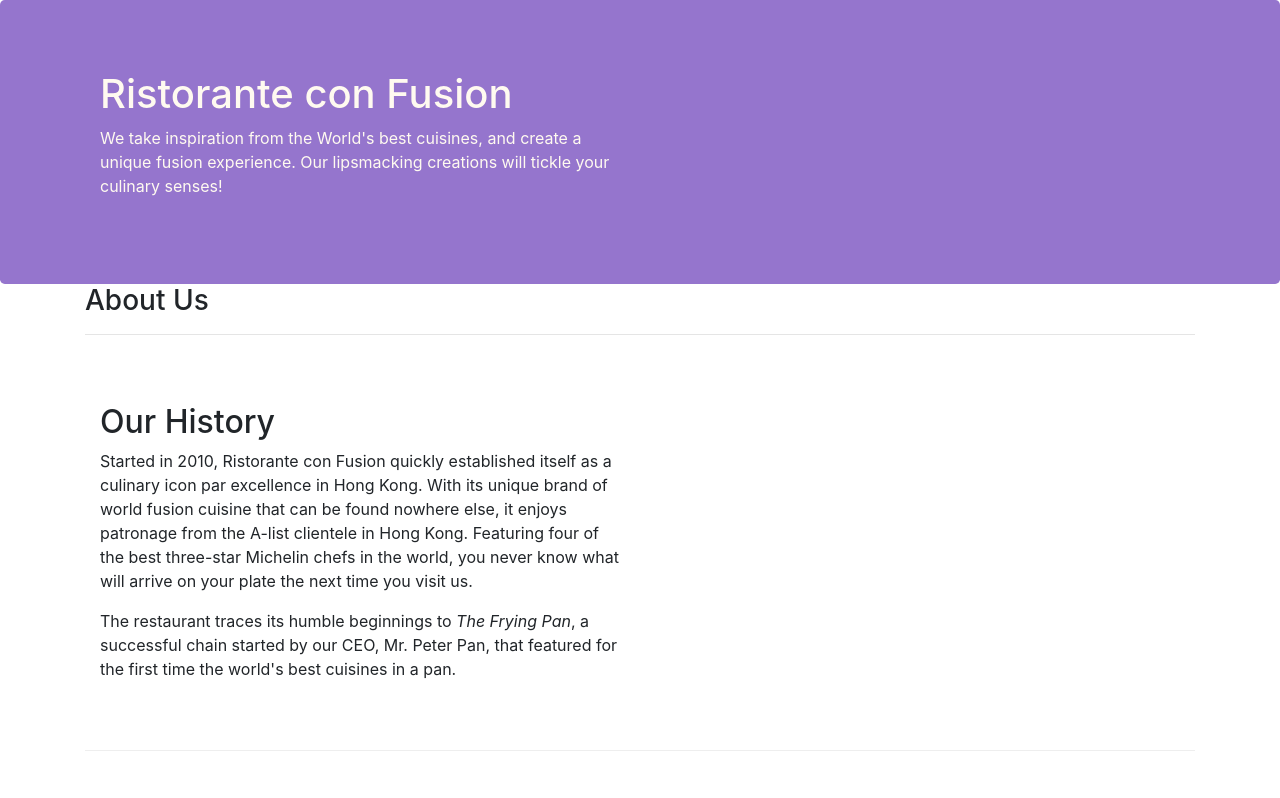
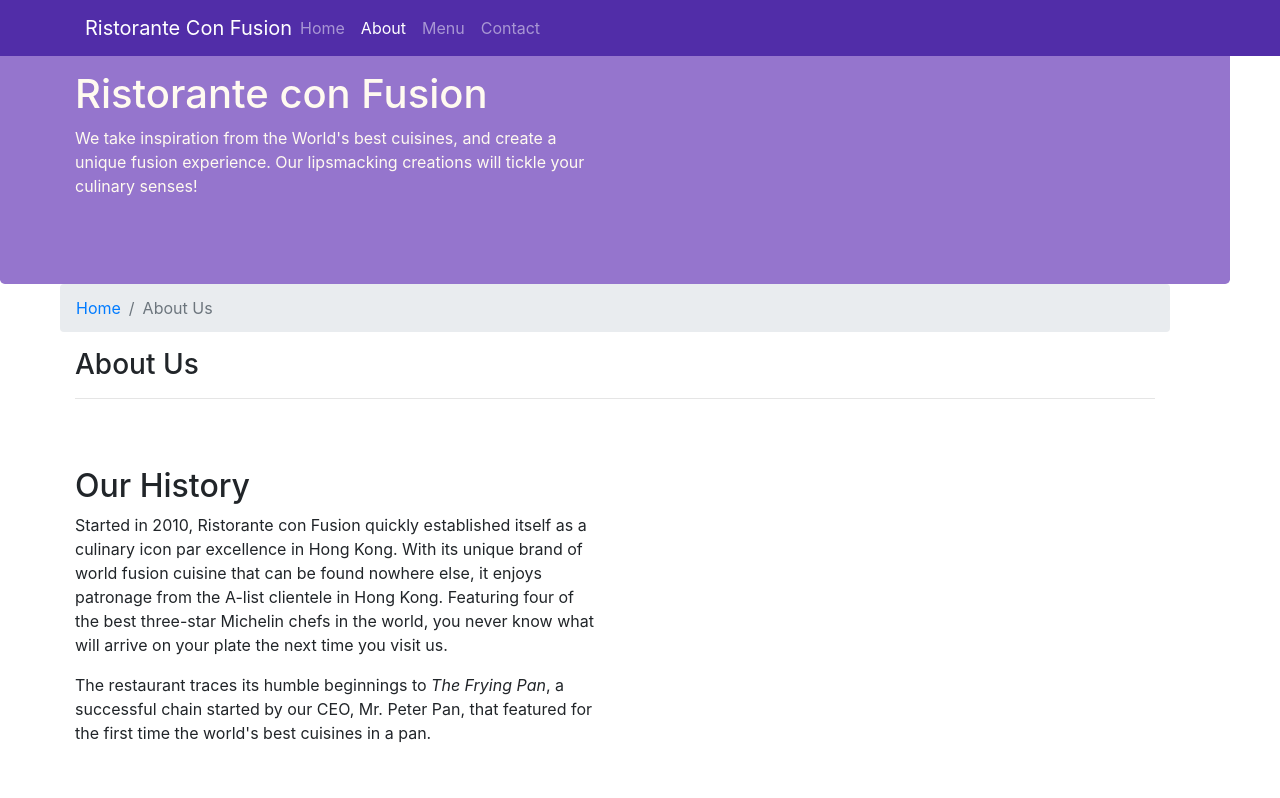
Before and after one commit to arpitmalik832/confusion-web, a website: page aboutus.html in a window 1280 px wide. Shown: the top 798 px of the page. Drawn offline with nearby package versions, Linux system fonts and the light colour scheme.

Commit message:
Navbar and Breadcrumbs

```diff
--- a/aboutus.html
+++ b/aboutus.html
@@ -19,6 +19,23 @@
 
 <body>
 
+    <nav class="navbar navbar-dark navbar-expand-sm fixed-top">
+        <div class="container">
+            <button class="navbar-toggler" type="button" data-toggle="collapse" data-target="#Navbar">
+                <span class="navbar-toggler-icon"></span>
+            </button>
+            <a class="navbar-brand mr-auto" href="./index.html">Ristorante Con Fusion</a>
+            <div class="collapse navbar-collapse" id="Navbar">
+                <ul class="navbar-nav mr-auto">
+                    <li class="nav-item"><a class="nav-link" href="./index.html">Home</a></li>
+                    <li class="nav-item active"><a class="nav-link" href="#">About</a></li>
+                    <li class="nav-item"><a class="nav-link" href="#">Menu</a></li>
+                    <li class="nav-item"><a class="nav-link" href="#">Contact</a></li>
+                </ul>
+            </div>
+        </div>
+    </nav>
+
     <header class="jumbotron">
         <div class="container">
             <div class="row row-header">
@@ -34,7 +51,11 @@
 
     <div class="container">
         <div clas="row">
-            <div>
+            <ol class="col-12 breadcrumb">
+                <li class="breadcrumb-item"><a href="./index.html">Home</a></li>
+                <li class="breadcrumb-item active">About Us</li>
+            </ol>
+            <div class="col-12">
                <h3>About Us</h3>
                <hr>
             </div>
@@ -73,7 +94,7 @@
                 <div class="col-4 offset-1 col-sm-2">
                     <h5>Links</h5>
                     <ul class="list-unstyled">
-                        <li><a href="#">Home</a></li>
+                        <li><a href="./index.html">Home</a></li>
                         <li><a href="#">About</a></li>
                         <li><a href="#">Menu</a></li>
                         <li><a href="#">Contact</a></li>
--- a/css/styles.css
+++ b/css/styles.css
@@ -28,3 +28,12 @@
     margin: 0px;
     color: #0f0f0f;
 }
+
+body {
+    padding: 0px 50px 0px 0px;
+    z-index: 0;
+}
+
+.navbar-dark {
+    background-color: #512DA8;
+}
```
Also changed, not shown: index.html (+19 -1 lines).
